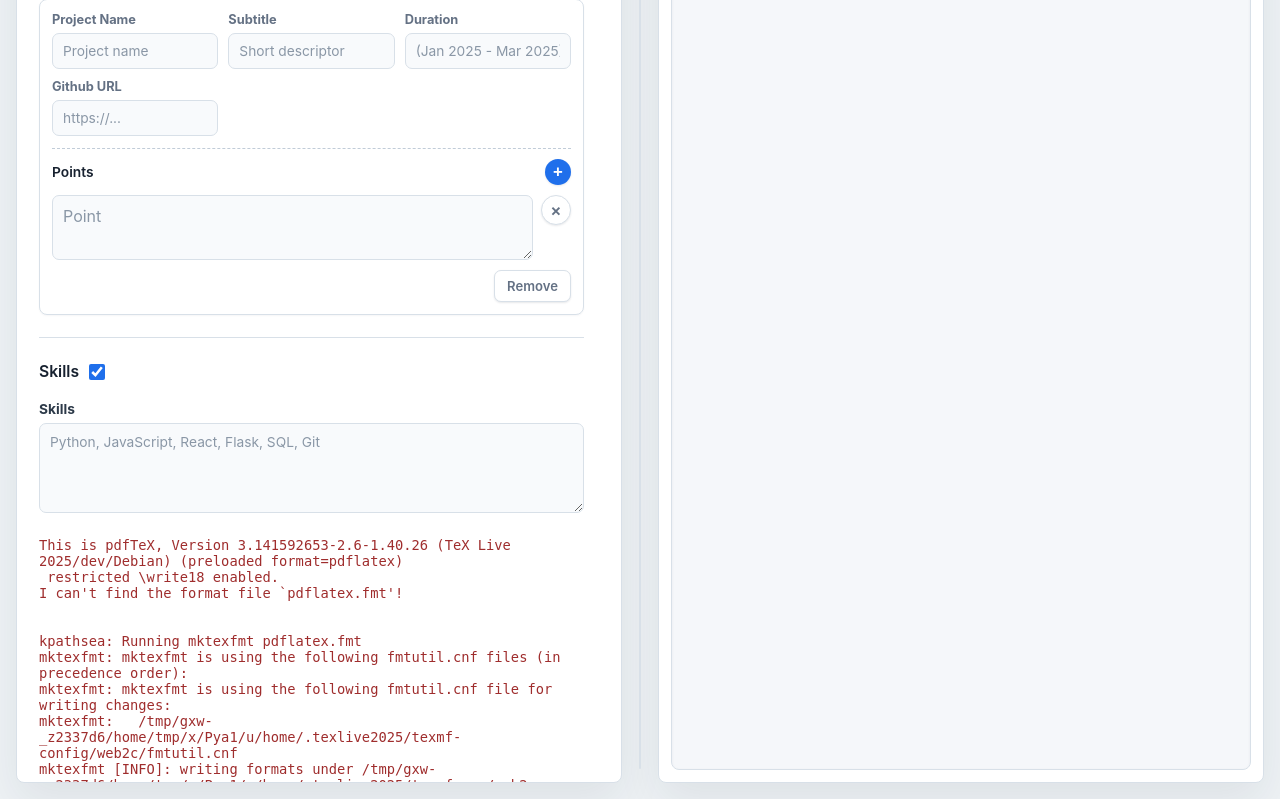
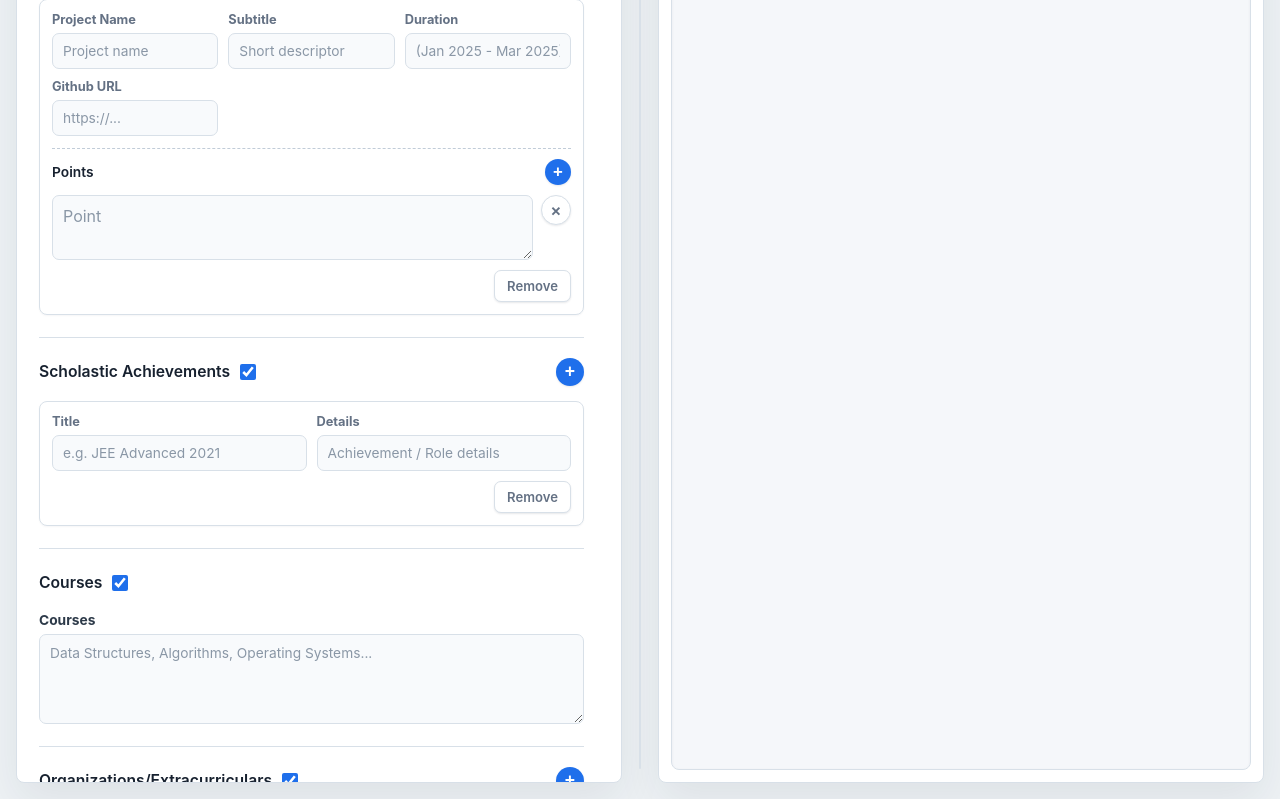
Before and after one commit to khushvind/resume-builder, a Flask app: template templates/index.html in a window 1280 px wide. Shown: the part 1801-2600 px from the top of the page. Run offline with Flask 3, Linux system fonts and the light colour scheme; the template is opened without the code that fills it, so the values that code supplies are empty.

Commit message:
Template Update

```diff
--- a/app.py
+++ b/app.py
@@ -81,6 +81,14 @@ DEFAULT_DATA: dict[str, Any] = {
             ],
         }
     ],
+    "scholastic_achievements": [
+        {"title": "JEE Advanced 2021", "details": "Secured an All India Rank of 302 among the selected pool of students."},
+        {"title": "KVPY Fellowship 2020", "details": "Conferred by IISc and DST, Government of India."},
+    ],
+    "organizations": [
+        {"title": "Mathematics Society, IIT Delhi", "details": "Coordinator (June 2023 - May 2024) - Responsible for coordinating various society events."},
+    ],
+    "courses": "Introduction To Computer Science, Data Structures & Algorithms, Analysis & Design of Algorithms, Computer Architecture, Operating Systems",
     "skills": "Python, C/C++, Java, NumPy, Pandas, PyTorch, Git, Linux, Docker, LaTeX",
     "show_contact": {
         "phone": True,
@@ -94,6 +102,9 @@ DEFAULT_DATA: dict[str, Any] = {
         "internships": True,
         "projects": True,
         "skills": True,
+        "scholastic": True,
+        "organizations": True,
+        "courses": True,
     },
 }
 
@@ -115,16 +126,16 @@ def latex_escape(value: str) -> str:
         return ""
 
     substitutions = {
-        "\\": r"\\textbackslash{}",
-        "&": r"\\&",
-        "%": r"\\%",
-        "$": r"\\$",
-        "#": r"\\#",
-        "_": r"\\_",
-        "{": r"\\{",
-        "}": r"\\}",
-        "~": r"\\textasciitilde{}",
-        "^": r"\\textasciicircum{}",
+        "\\": r"\textbackslash{}",
+        "&": r"\&",
+        "%": r"\%",
+        "$": r"\$",
+        "#": r"\#",
+        "_": r"\_",
+        "{": r"\{",
+        "}": r"\}",
+        "~": r"\textasciitilde{}",
+        "^": r"\textasciicircum{}",
     }
     pattern = re.compile("|".join(re.escape(key) for key in substitutions))
     return pattern.sub(lambda m: substitutions[m.group()], str(value))
@@ -175,9 +186,12 @@ def sanitize_payload(payload: dict[str, Any]) -> dict[str, Any]:
         "linkedin": payload.get("linkedin") or DEFAULT_DATA["linkedin"],
         "github": payload.get("github") or DEFAULT_DATA["github"],
         "academic_details": payload.get("academic_details") or [],
-        "experience": payload.get("experience") or [],
-        "internships": payload.get("internships") or [],
-        "projects": payload.get("projects") or [],
+        "experience": payload.get("experience") or DEFAULT_DATA.get("experience", []),
+        "internships": payload.get("internships") or DEFAULT_DATA.get("internships", []),
+        "projects": payload.get("projects") or DEFAULT_DATA.get("projects", []),
+        "scholastic_achievements": payload.get("scholastic_achievements") or DEFAULT_DATA.get("scholastic_achievements", []),
+        "organizations": payload.get("organizations") or DEFAULT_DATA.get("organizations", []),
+        "courses": payload.get("courses") or DEFAULT_DATA["courses"],
         "skills": payload.get("skills") or DEFAULT_DATA["skills"],
         "show_contact": payload.get("show_contact") or {},
         "show_sections": payload.get("show_sections") or {},
@@ -193,7 +207,7 @@ def sanitize_payload(payload: dict[str, Any]) -> dict[str, Any]:
     merged_contact.update({k: bool(v) for k, v in data["show_contact"].items()})
     data["show_contact"] = merged_contact
 
-    for key in ["academic_details", "experience", "internships", "projects"]:
+    for key in ["academic_details", "experience", "internships", "projects", "scholastic_achievements", "organizations"]:
         if not isinstance(data[key], list):
             data[key] = []
 
@@ -207,6 +221,18 @@ def sanitize_payload(payload: dict[str, Any]) -> dict[str, Any]:
         for row in data["academic_details"]
         if isinstance(row, dict)
     ]
+
+    for key in ["scholastic_achievements", "organizations"]:
+        if not isinstance(data[key], list):
+            data[key] = []
+        data[key] = [
+            {
+                "title": str(row.get("title", "")),
+                "details": str(row.get("details", "")),
+            }
+            for row in data[key]
+            if isinstance(row, dict)
+        ]
 
     for key in ["experience", "internships"]:
         clean_rows = []
--- a/static/js/app.js
+++ b/static/js/app.js
@@ -29,12 +29,18 @@ function initIds() {
     experienceEntries: $("experience-entries"),
     internshipEntries: $("internships-entries"),
     projectEntries: $("project-entries"),
+    scholasticEntries: $("scholastic-entries"),
+    organizationsEntries: $("organizations-entries"),
     skills: $("skills"),
+    courses: $("courses"),
     showAcademic: $("show-academic"),
     showExperience: $("show-experience"),
     showInternships: $("show-internships"),
     showProjects: $("show-projects"),
     showSkills: $("show-skills"),
+    showScholastic: $("show-scholastic"),
+    showOrganizations: $("show-organizations"),
+    showCourses: $("show-courses"),
     form: $("resume-form"),
     appShell: document.querySelector(".app-shell"),
     panelResizer: $("panel-resizer"),
@@ -157,6 +163,31 @@ function createEntryCard(section, entry = {}) {
 
     header.append(titleField, roleField, durationField);
   } else {
+    if (section === "scholastic" || section === "organizations") {
+      const titleField = document.createElement("label");
+      titleField.className = "entry-field";
+      const titleSpan = document.createElement("span");
+      titleSpan.textContent = "Title";
+      const titleInput = document.createElement("input");
+      titleInput.type = "text";
+      titleInput.className = "entry-input";
+      titleInput.value = entry.title || "";
+      titleInput.placeholder = "e.g. JEE Advanced 2021";
+      titleField.append(titleSpan, titleInput);
+
+      const detailField = document.createElement("label");
+      detailField.className = "entry-field";
+      const detailSpan = document.createElement("span");
+      detailSpan.textContent = "Details";
+      const detailInput = document.createElement("input");
+      detailInput.type = "text";
+      detailInput.className = "entry-input";
+      detailInput.value = entry.details || "";
+      detailInput.placeholder = "Achievement / Role details";
+      detailField.append(detailSpan, detailInput);
+
+      header.append(titleField, detailField);
+    } else {
     const titleField = document.createElement("label");
     titleField.className = "entry-field";
     const titleSpan = document.createElement("span");
@@ -202,10 +233,11 @@ function createEntryCard(section, entry = {}) {
     urlField.append(urlSpan, urlInput);
 
     header.append(titleField, subtitleField, durationField, urlField);
+    }
   }
 
   let pointsBox = null;
-  if (section !== "academic") {
+  if (section !== "academic" && section !== "scholastic" && section !== "organizations") {
     pointsBox = document.createElement("div");
     pointsBox.className = "points-box";
 
@@ -253,6 +285,8 @@ function renderEntrySection(section, rows) {
   else if (section === "internships") container = ids.internshipEntries;
   else if (section === "projects") container = ids.projectEntries;
   else if (section === "academic") container = ids.academicEntries;
+  else if (section === "scholastic") container = ids.scholasticEntries;
+  else if (section === "organizations") container = ids.organizationsEntries;
   if (!container) return;
   container.innerHTML = "";
   const list = rows && rows.length ? rows : [{}];
@@ -265,6 +299,8 @@ function collectEntrySection(section) {
   else if (section === "internships") container = ids.internshipEntries;
   else if (section === "projects") container = ids.projectEntries;
   else if (section === "academic") container = ids.academicEntries;
+  else if (section === "scholastic") container = ids.scholasticEntries;
+  else if (section === "organizations") container = ids.organizationsEntries;
   if (!container) return [];
 
   return [...container.querySelectorAll(`.entry-card[data-section="${section}"]`)].map((card) => {
@@ -288,6 +324,14 @@ function collectEntrySection(section) {
         role: roleInput?.value.trim() || "",
         duration: durationInput?.value.trim() || "",
         points,
+      };
+    }
+
+    if (section === "scholastic" || section === "organizations") {
+      const [titleInput, detailInput] = inputs;
+      return {
+        title: titleInput?.value.trim() || "",
+        details: detailInput?.value.trim() || "",
       };
     }
 
@@ -316,18 +360,24 @@ function loadDefaults() {
   ids.showLinkedin.checked = defaults.show_contact?.linkedin ?? true;
   ids.showGithub.checked = defaults.show_contact?.github ?? true;
 
-  ids.showAcademic.checked = defaults.show_sections?.academic ?? true;
-  ids.showExperience.checked = defaults.show_sections?.experience ?? true;
-  ids.showInternships.checked = defaults.show_sections?.internships ?? true;
-  ids.showProjects.checked = defaults.show_sections?.projects ?? true;
-  ids.showSkills.checked = defaults.show_sections?.skills ?? true;
+  if (ids.showAcademic) ids.showAcademic.checked = defaults.show_sections?.academic ?? true;
+  if (ids.showExperience) ids.showExperience.checked = defaults.show_sections?.experience ?? true;
+  if (ids.showInternships) ids.showInternships.checked = defaults.show_sections?.internships ?? true;
+  if (ids.showProjects) ids.showProjects.checked = defaults.show_sections?.projects ?? true;
+  if (ids.showSkills) ids.showSkills.checked = defaults.show_sections?.skills ?? true;
+  if (ids.showScholastic) ids.showScholastic.checked = defaults.show_sections?.scholastic ?? true;
+  if (ids.showOrganizations) ids.showOrganizations.checked = defaults.show_sections?.organizations ?? true;
+  if (ids.showCourses) ids.showCourses.checked = defaults.show_sections?.courses ?? true;
 
   renderEntrySection("academic", defaults.academic_details || []);
   renderEntrySection("experience", defaults.experience || []);
   renderEntrySection("internships", defaults.internships || []);
   renderEntrySection("projects", defaults.projects || []);
+  renderEntrySection("scholastic", defaults.scholastic_achievements || []);
+  renderEntrySection("organizations", defaults.organizations || []);
 
-  ids.skills.value = defaults.skills || "";
+  if (ids.skills) ids.skills.value = defaults.skills || "";
+  if (ids.courses) ids.courses.value = defaults.courses || "";
 }
 
 function buildPayload() {
@@ -340,22 +390,28 @@ function buildPayload() {
     linkedin: ids.linkedin.value.trim(),
     github: ids.github.value.trim(),
     show_contact: {
-      phone: ids.showPhone.checked,
-      email: ids.showEmail.checked,
-      linkedin: ids.showLinkedin.checked,
-      github: ids.showGithub.checked,
+      phone: ids.showPhone?.checked ?? true,
+      email: ids.showEmail?.checked ?? true,
+      linkedin: ids.showLinkedin?.checked ?? true,
+      github: ids.showGithub?.checked ?? true,
     },
     academic_details: collectEntrySection("academic"),
     experience: collectEntrySection("experience"),
     internships: collectEntrySection("internships"),
     projects: collectEntrySection("projects"),
-    skills: ids.skills.value.trim(),
+    scholastic_achievements: collectEntrySection("scholastic"),
+    organizations: collectEntrySection("organizations"),
+    skills: ids.skills?.value.trim() || "",
+    courses: ids.courses?.value.trim() || "",
     show_sections: {
-      academic: ids.showAcademic.checked,
-      experience: ids.showExperience.checked,
-      internships: ids.showInternships.checked,
-      projects: ids.showProjects.checked,
-      skills: ids.showSkills.checked,
+      academic: ids.showAcademic?.checked ?? true,
+      experience: ids.showExperience?.checked ?? true,
+      internships: ids.showInternships?.checked ?? true,
+      projects: ids.showProjects?.checked ?? true,
+      skills: ids.showSkills?.checked ?? true,
+      scholastic: ids.showScholastic?.checked ?? true,
+      organizations: ids.showOrganizations?.checked ?? true,
+      courses: ids.showCourses?.checked ?? true,
     },
   };
 }
@@ -470,6 +526,8 @@ function wireEvents() {
       else if (section === "internships") container = ids.internshipEntries;
       else if (section === "projects") container = ids.projectEntries;
       else if (section === "academic") container = ids.academicEntries;
+      else if (section === "scholastic") container = ids.scholasticEntries;
+      else if (section === "organizations") container = ids.organizationsEntries;
       if (!container) return;
       container.append(createEntryCard(section, {}));
       scheduleRender();
--- a/templates/cv.tex.jinja
+++ b/templates/cv.tex.jinja
@@ -120,6 +120,25 @@
 {{ data.skills | latex_escape }}
 {% endif %}
 
+{% if data.show_sections.scholastic %}
+\section{\textbf{Scholastic Achievements}}
+{%- for item in data.scholastic_achievements -%}
+- \textbf{{ '{' }}{{ item.title | latex_escape }}:{{ '}' }} {{ item.details | latex_escape }}{% if not loop.last %}\\{% endif %}
+{% endfor -%}
+{% endif %}
+
+{% if data.show_sections.courses %}
+\section{\textbf{Courses}}
+{{ data.courses | latex_escape }}
+{% endif %}
+
+{% if data.show_sections.organizations %}
+\section{\textbf{Organizations/Extracurriculars}}
+{%- for item in data.organizations -%}
+- \textbf{{ '{' }}{{ item.title | latex_escape }}:{{ '}' }} {{ item.details | latex_escape }}{% if not loop.last %}\\{% endif %}
+{% endfor -%}
+{% endif %}
+
 \vfill
 
 \end{document}
--- a/templates/index.html
+++ b/templates/index.html
@@ -81,6 +81,32 @@
 
           <h2 class="section-heading">
             <label class="section-toggle">
+              <span>Scholastic Achievements</span>
+              <input type="checkbox" id="show-scholastic" checked />
+            </label>
+            <button type="button" class="section-add" data-add-entry="scholastic" aria-label="Add achievement">+</button>
+          </h2>
+          <div id="scholastic-entries" class="entry-list" data-section="scholastic"></div>
+
+          <h2 class="section-heading">
+            <label class="section-toggle">
+              <span>Courses</span>
+              <input type="checkbox" id="show-courses" checked />
+            </label>
+          </h2>
+          <label>Courses <textarea id="courses" placeholder="Data Structures, Algorithms, Operating Systems..."></textarea></label>
+
+          <h2 class="section-heading">
+            <label class="section-toggle">
+              <span>Organizations/Extracurriculars</span>
+              <input type="checkbox" id="show-organizations" checked />
+            </label>
+            <button type="button" class="section-add" data-add-entry="organizations" aria-label="Add organization">+</button>
+          </h2>
+          <div id="organizations-entries" class="entry-list" data-section="organizations"></div>
+
+          <h2 class="section-heading">
+            <label class="section-toggle">
               <span>Skills</span>
               <input type="checkbox" id="show-skills" checked />
             </label>
```
